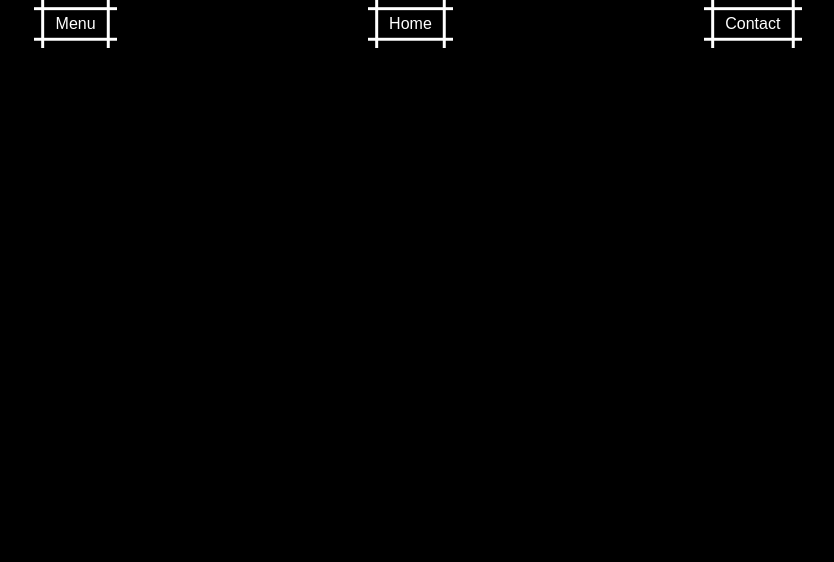
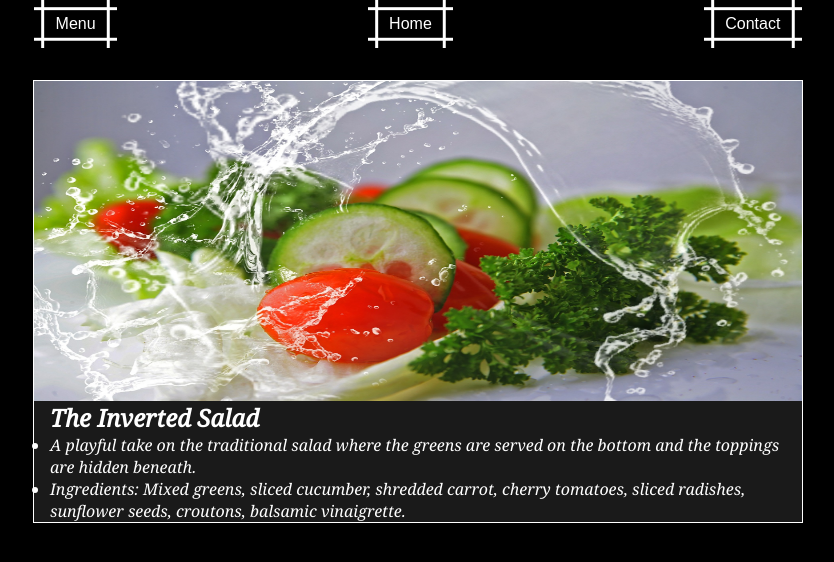
Before and after one commit to 0csis/restaurant-page, a website built with webpack: page dist/index.html in a window 1280 px wide. Both pictures are taken after a click on the button "Menu". Shown: the whole page, without its empty margins (222-1056 px from the left). Built offline with nearby package versions, Linux system fonts and the light colour scheme; a web font is replaced by a local one.

Commit message:
add first item of menu.js and style it

```diff
--- a/src/index.js
+++ b/src/index.js
@@ -1,6 +1,7 @@
 import { headerButtons } from './headerButtons';
 import { home } from './home';
 import { contact } from './contact';
+import { menu } from './menu';
 
 headerButtons();
 home();
@@ -15,13 +16,11 @@ buttons.forEach((btn) => {
       content.removeChild(secondChild);
     }
     if (btn.className == 'contactButton') {
-      console.log('contact');
       contact();
     } else if (btn.className == 'homeButton') {
-      console.log('home');
       home();
     } else if (btn.className == 'menuButton') {
-      console.log('menu');
+      menu();
     }
   });
 });
--- a/src/menu.js
+++ b/src/menu.js
@@ -0,0 +1,41 @@
+import './style.css';
+import Burrito from './burrito.png';
+import Sushi from './sushi.jpg';
+import Salad from './salad.jpg';
+
+const menu = () => {
+  const content = document.querySelector('#content');
+
+  const backgroundMenu = document.createElement('div');
+  backgroundMenu.classList.add('backgroundMenu');
+
+  const salad = document.createElement('div');
+  salad.classList.add('salad');
+
+  const saladImage = document.createElement('div');
+  saladImage.classList.add('saladImage');
+  const saladPic = new Image();
+  saladPic.src = Salad;
+  saladImage.appendChild = saladPic;
+  salad.appendChild(saladImage);
+
+  const saladTitle = document.createElement('div');
+  saladTitle.classList.add('saladTitle');
+  saladTitle.textContent = 'The Inverted Salad';
+  salad.appendChild(saladTitle);
+
+  const saladDescription = document.createElement('ul');
+  saladDescription.classList.add('saladDescription');
+  const saladDescription1 = document.createElement('li');
+  const saladDescription2 = document.createElement('li');
+  saladDescription1.textContent = 'A playful take on the traditional salad where the greens are served on the bottom and the toppings are hidden beneath.';
+  saladDescription2.textContent = 'Ingredients: Mixed greens, sliced cucumber, shredded carrot, cherry tomatoes, sliced radishes, sunflower seeds, croutons, balsamic vinaigrette.';
+  saladDescription.appendChild(saladDescription1);
+  saladDescription.appendChild(saladDescription2);
+  salad.appendChild(saladDescription);
+
+  backgroundMenu.appendChild(salad);
+  content.appendChild(backgroundMenu);
+};
+
+export { menu };
--- a/src/style.css
+++ b/src/style.css
@@ -118,7 +118,8 @@ button:active {
   justify-self: center;
 }
 
-.backgroundContact {
+.backgroundContact,
+.backgroundMenu {
   background: rgba(255, 255, 255, 0.1);
   border: 1px solid rgba(255, 255, 255, 2.9);
   margin-top: 5rem;
@@ -152,3 +153,23 @@ button:active {
   margin-top: 3rem;
   height: 70%;
 }
+
+.saladDescription,
+.saladTitle {
+  margin-left: 1rem;
+}
+
+.saladImage {
+  background: url('./salad.jpg');
+  background-size: 100% 100%;
+  height: 20rem;
+}
+
+.saladTitle {
+  font-weight: bold;
+  font-size: 1.5rem;
+}
+
+.backgroundMenu {
+  height: fit-content;
+}
```
